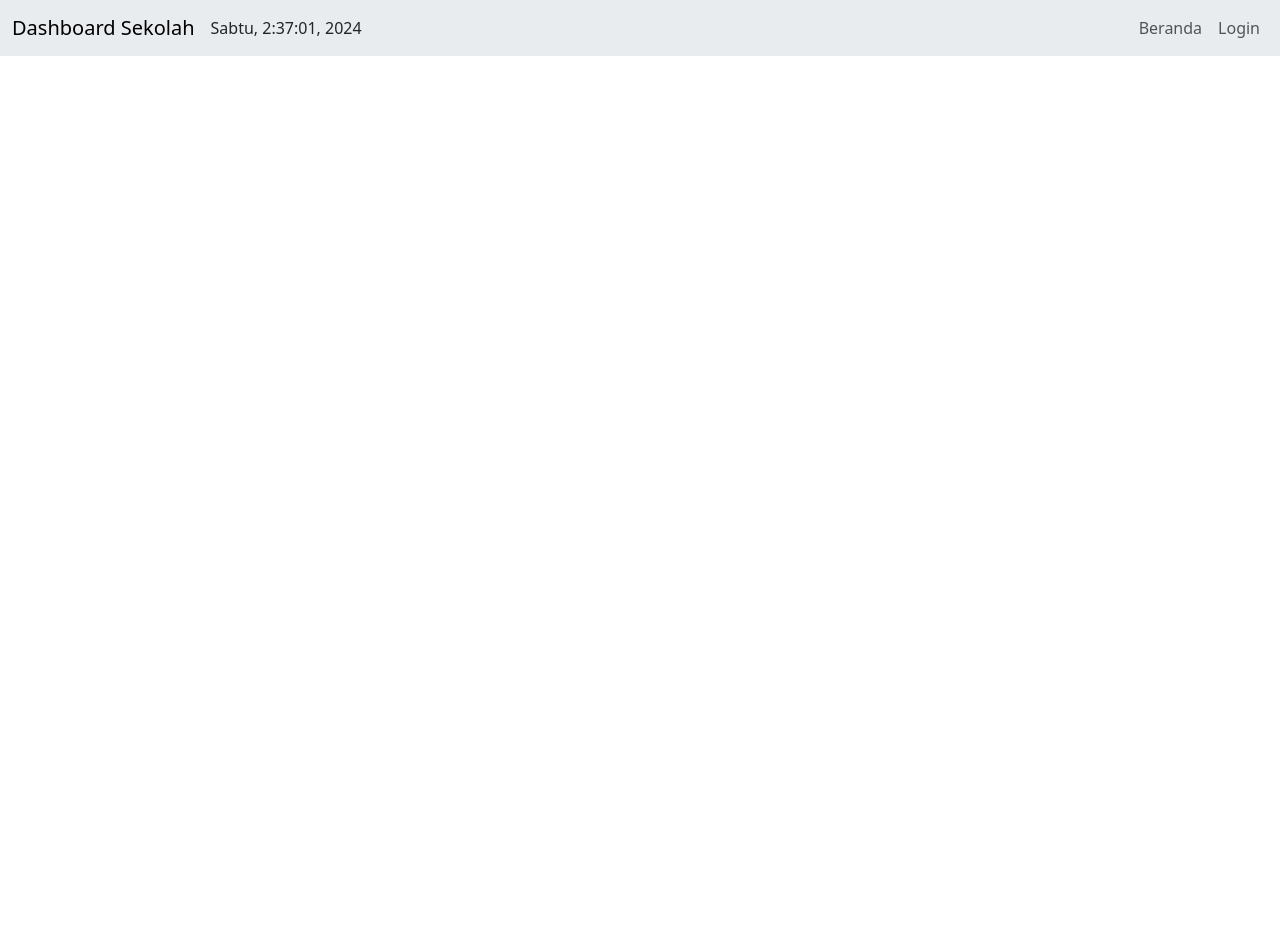
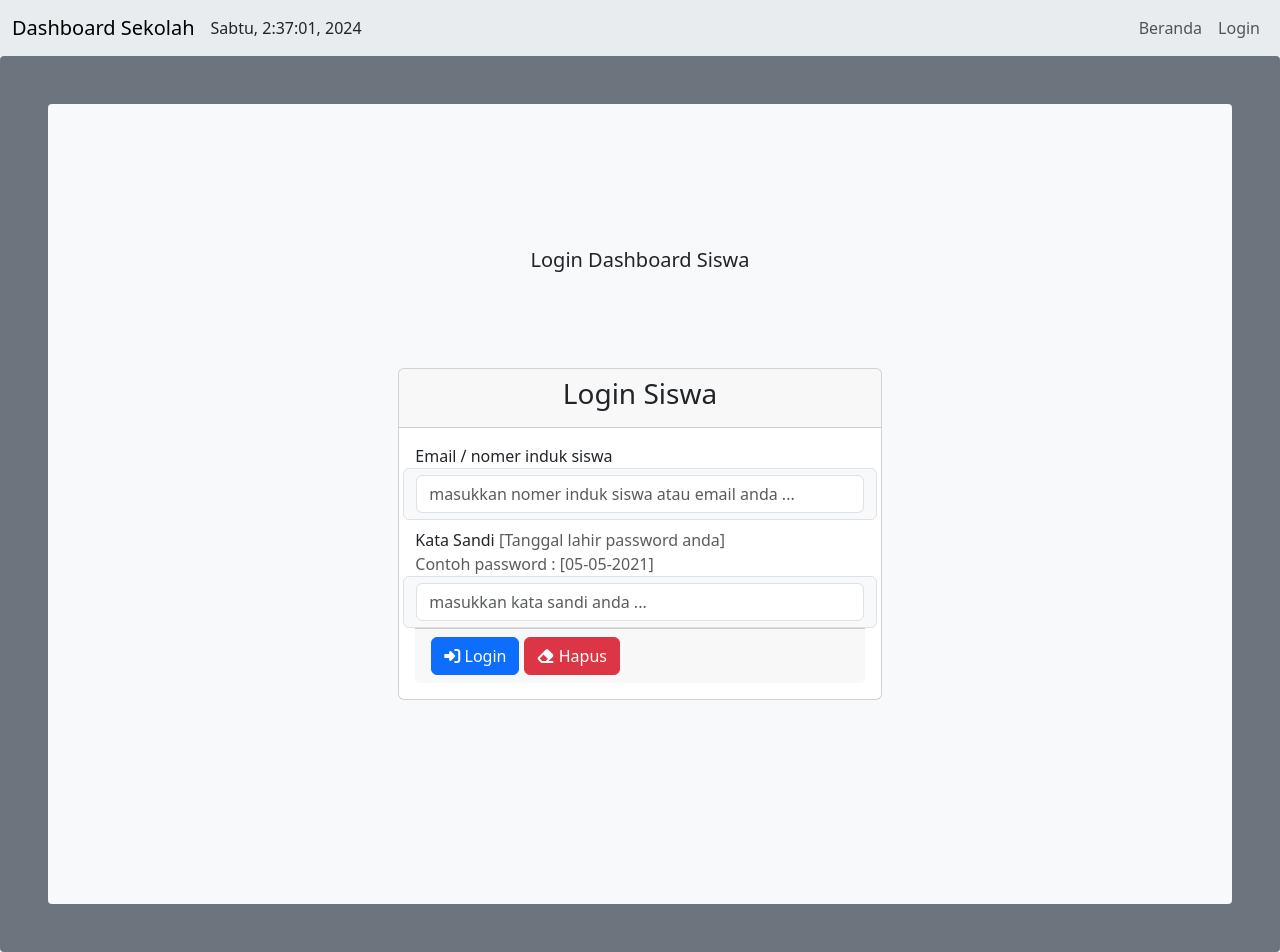
Before and after one commit to IkoAlmasDevGame/Latihan-Project-9, a PHP site: page /Latihan-Project-8/app/view/auth/index.php in a window 1280 px wide. Before the commit the page ends 56 px from the top, so only its background shows below. Run offline with PHP 8.4, Linux system fonts and the light colour scheme.

Commit message:
update 50.28%

```diff
--- a/app/view/auth/index.php
+++ b/app/view/auth/index.php
@@ -7,6 +7,25 @@
         <title>Dashboard Login</title>
         <link rel="stylesheet" href="https://cdn.jsdelivr.net/npm/bootstrap@5.3.2/dist/css/bootstrap.min.css">
         <link rel="stylesheet" href="https://cdnjs.cloudflare.com/ajax/libs/font-awesome/6.5.1/css/all.min.css">
+        <?php
+            require_once("../../database/koneksi.php");
+            require_once("../../model/model.php");
+            require_once("../../controller/view.php");
+            $mAuth = new view\ViewAuth($configs);
+            if(!isset($_GET["act"])){
+                require_once("../auth/index.php");
+            }else{
+                switch ($_GET["act"]) {
+                    case 'signin':
+                        $mAuth->LoginSiswa();
+                        break;
+
+                    default:
+                        require_once("../auth/index.php");
+                        break;
+                }
+            }
+        ?>
     </head>
 
     <body onload="startTime()">
@@ -35,6 +54,66 @@
                         </aside>
                     </header>
                 </nav>
+
+                <section>
+                    <div class="container-fluid py-5 p-5 rounded-1 bg-secondary min-vh-100">
+                        <div class="container-fluid py-5 rounded-1 bg-light min-vh-100">
+                            <h3 class="fs-5 fw-lighter text-center pt-5 mt-5">Login Dashboard Siswa</h3>
+                            <div class="d-flex justify-content-center align-items-center flex-wrap pt-5 mt-5">
+                                <div class="card col-md-5 col-lg-5">
+                                    <div class="card-header">
+                                        <h3 class="fs-3 card-title text-center">Login Siswa</h3>
+                                    </div>
+                                    <div class="card-body">
+                                        <form action="../auth/index.php?act=signin" method="post">
+                                            <div class="row align-items-center form-group mb-2 mb-lg-0">
+                                                <label for="userMail" class="input-group-addon">Email /
+                                                    nomer induk siswa</label>
+                                                <div class="input-group-text form-control">
+                                                    <div class="input-group">
+                                                        <input type="text" name="nisEmail" id="nisEmail"
+                                                            class="form-control"
+                                                            placeholder="masukkan nomer induk siswa atau email anda ..."
+                                                            required aria-required="true">
+                                                    </div>
+                                                </div>
+                                                <div class="mb-2"></div>
+                                                <label for="passMail" class="input-group-addon">Kata
+                                                    Sandi <small class="fs-6 fw-lighter fst-normal
+                                                         text-muted gap-3">[Tanggal lahir password anda]</small>
+                                                    <br>
+                                                    <small class="fs-6 fw-lighter fst-normal
+                                                         text-muted gap-3">Contoh password : [05-05-2021]</small>
+                                                </label>
+                                                <div class="input-group-text form-control">
+                                                    <div class="input-group">
+                                                        <input type="password" name="password" id="passMail"
+                                                            class="form-control"
+                                                            placeholder="masukkan kata sandi anda ..." required
+                                                            aria-required="true">
+                                                    </div>
+                                                </div>
+                                            </div>
+                                            <div class="modal-footer">
+                                                <p class="card-footer container">
+                                                    <button type="submit" class="btn btn-primary hover">
+                                                        <i class="fa fa-sign-in-alt"></i>
+                                                        <span>Login</span>
+                                                    </button>
+                                                    <button type="reset" class="btn btn-danger hover">
+                                                        <i class="fa fa-eraser"></i>
+                                                        <span>Hapus</span>
+                                                    </button>
+                                                </p>
+                                            </div>
+                                        </form>
+                                    </div>
+                                </div>
+                            </div>
+                        </div>
+                    </div>
+                </section>
+
             </div>
         </div>
         <script src="https://cdn.jsdelivr.net/npm/bootstrap@5.3.2/dist/js/bootstrap.bundle.min.js"></script>
```
Also changed, not shown: .htaccess.
